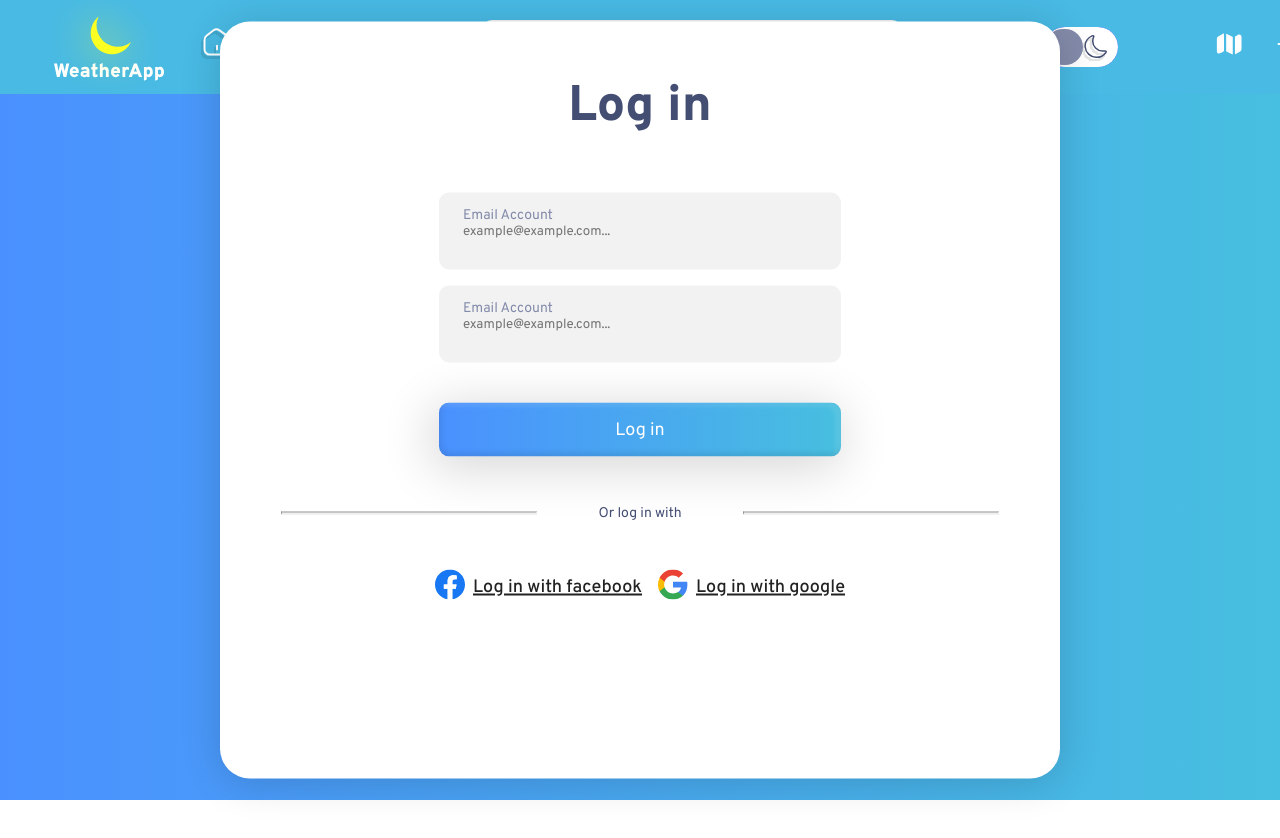
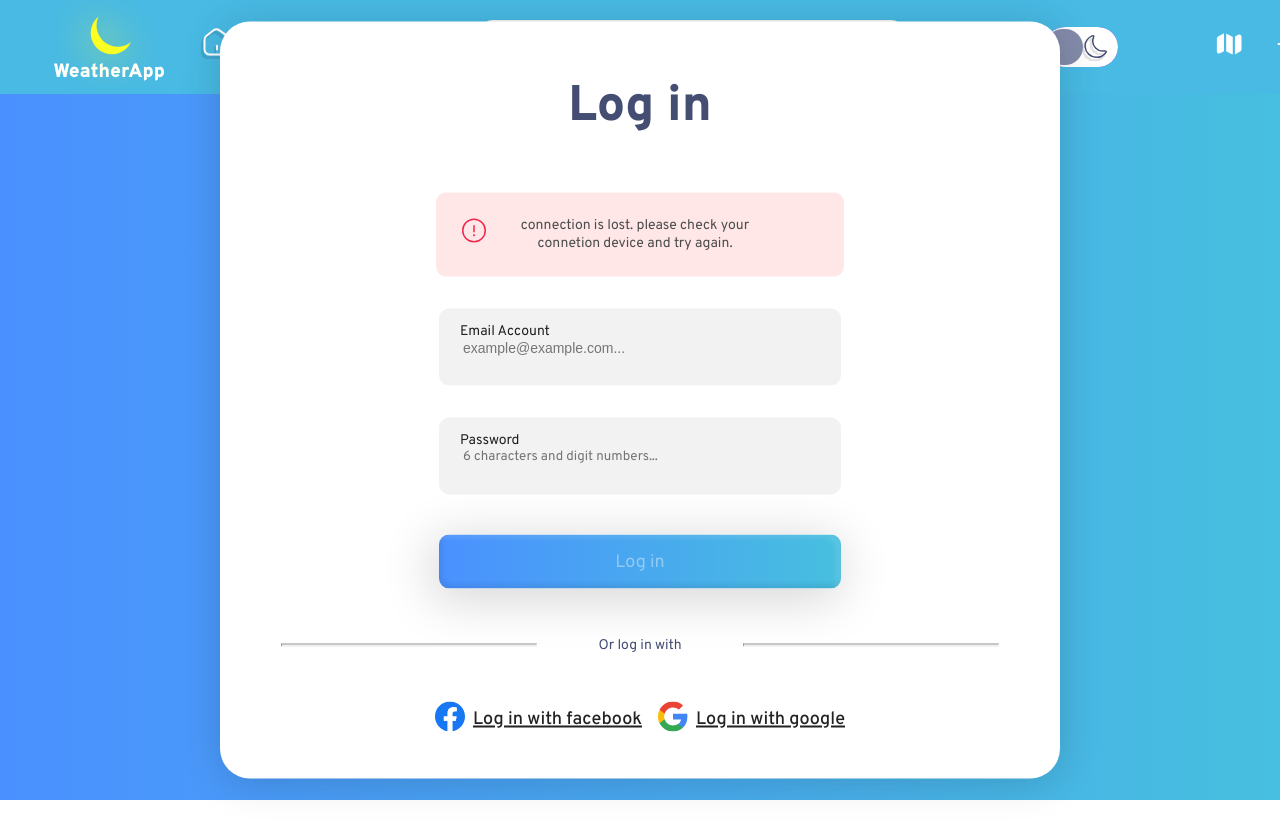
Before and after one commit to sagibarshai/Weather, a React (Create React App) app: page / in a window 1280 px wide. Shown: the top 838 px of the page. Built offline with nearby package versions, Linux system fonts and the light colour scheme.

Commit message:
adding logic to login component

```diff
--- a/src/components/Header.tsx
+++ b/src/components/Header.tsx
@@ -110,6 +110,7 @@ const Header = () => {
                          orderLaptop={3}
                     >
                          <Input
+                              onChange={() => {}}
                               variant="active"
                               width="372px"
                               height="54px"
--- a/src/pages/Login.tsx
+++ b/src/pages/Login.tsx
@@ -1,4 +1,4 @@
-import { useState } from "react";
+import React, { useState, ChangeEvent, SyntheticEvent, useEffect } from "react";
 import {
      StyledLoginContainer,
      StyledTitle,
@@ -12,26 +12,123 @@ import { InputProps } from "../shared/UIElements/Inputs/Input";
 import { StyledButton } from "../shared/UIElements/Button/Button";
 import { ReactComponent as IconFacebook } from "../shared/svg/logo-facebook.svg";
 import { ReactComponent as IconGoogle } from "../shared/svg/logo-google.svg";
+import { ReactComponent as IconNotification } from "../shared/svg/info-circle.svg";
 import { StyledIcon } from "../shared/Icons/Icon";
+import Notification from "../shared/notifacation/Notification";
+type inputState = {
+     inputState: InputProps;
+     value: string;
+     isValid: boolean;
+};
+const Login = () => {
+     const [inputEmailState, setInputEmailState] = useState<inputState>({
+          inputState: "active",
+          value: "",
+          isValid: false,
+     });
+     const [inputPasswordState, setInputPasswordState] = useState<inputState>({
+          inputState: "inactive",
+          value: "",
+          isValid: false,
+     });
+     const [errorMessage, setErrorMessage] = useState<string>(
+          "email must contain @"
+     );
+     const [serverError, setServerError] = useState<string | null>(
+          "connection is lost. please check your connetion device and try again."
+     );
+     const [formIsValid, setFormIsValid] = useState<boolean>(
+          inputEmailState.isValid && inputPasswordState.isValid
+     );
 
-const Login = () => {
-     const [inputState, setInputState] = useState<InputProps>("inactive");
+     const onSubmitHandler = (e: ChangeEvent<HTMLInputElement>) => {
+          e.preventDefault();
+          console.log(inputEmailState.value, inputPasswordState.value);
+     };
+     const inputChangeHandler = (
+          e: ChangeEvent<HTMLInputElement>,
+          inputState: string
+     ) => {
+          let emailIsValid: boolean = false;
+          let passwordIsValid: boolean = false;
+          if (inputState === "email") {
+               if (inputEmailState.value.length >= 7) {
+                    emailIsValid = true;
+               }
+               setInputEmailState({
+                    ...inputEmailState,
+                    value: e.target.value,
+               });
+               if (emailIsValid)
+                    setInputEmailState({
+                         ...inputEmailState,
+                         isValid: emailIsValid,
+                    });
+          } else {
+               if (
+                    inputPasswordState.value.length >= 6 &&
+                    /\d/.test(inputPasswordState.value) //   contain a number
+               ) {
+                    passwordIsValid = true;
+               }
+               setInputPasswordState({
+                    ...inputPasswordState,
+                    value: e.target.value,
+               });
+               if (passwordIsValid)
+                    setInputPasswordState({
+                         ...inputPasswordState,
+                         isValid: passwordIsValid,
+                    });
+          }
+          console.log(inputEmailState.isValid && inputPasswordState.isValid);
+          setFormIsValid(inputEmailState.isValid && inputPasswordState.isValid);
+     };
+     // console.log(formIsValid, inputPasswordState, inputEmailState);
      return (
-          <StyledLoginContainer>
+          <StyledLoginContainer onSubmit={(e: any) => onSubmitHandler(e)}>
                <StyledTitle>Log in</StyledTitle>
                <StyledInputsContainer>
+                    {serverError && (
+                         <Notification
+                              icon={<IconNotification />}
+                              message={serverError}
+                         />
+                    )}
                     <Input
-                         variant={inputState}
+                         type="email"
+                         variant={inputEmailState.inputState}
+                         errorMessage={errorMessage}
                          label="Email Account"
                          placeHolder="example@example.com..."
+                         onChange={(e) =>
+                              inputChangeHandler(
+                                   e as ChangeEvent<HTMLInputElement>,
+                                   "email"
+                              )
+                         }
                     />
                     <Input
-                         variant={inputState}
-                         label="Email Account"
-                         placeHolder="example@example.com..."
+                         type="password"
+                         variant={inputPasswordState.inputState}
+                         label="Password"
+                         placeHolder="6 characters and digit numbers..."
+                         errorMessage={errorMessage}
+                         onChange={(e) =>
+                              inputChangeHandler(
+                                   e as ChangeEvent<HTMLInputElement>,
+                                   "password"
+                              )
+                         }
                     />
                </StyledInputsContainer>
-               <StyledButton margin="40px 0 0 0">Log in</StyledButton>
+               <StyledButton
+                    margin="40px 0 0 0"
+                    disabled={!formIsValid}
+                    variant={!formIsValid ? "disabled" : "default"}
+               >
+                    Log in
+               </StyledButton>
                <StyledContainer>
                     <StyledHr />
                     <StyledSpan>Or log in with</StyledSpan>
--- a/src/pages/StyledLogin.tsx
+++ b/src/pages/StyledLogin.tsx
@@ -4,7 +4,7 @@ import themes from "../shared/themes/themes";
 type Props = {
      gap?: string;
 };
-export const StyledLoginContainer = styled.div`
+export const StyledLoginContainer = styled.form`
      background-color: ${themes.white};
      width: 840px;
      height: 757px;
@@ -26,7 +26,7 @@ export const StyledTitle = styled.h3`
 export const StyledInputsContainer = styled.div`
      display: flex;
      flex-direction: column;
-     gap: 16px;
+     gap: 32px;
      width: fit-content;
      margin: 0 auto;
 `;
--- a/src/shared/UIElements/Inputs/Input.tsx
+++ b/src/shared/UIElements/Inputs/Input.tsx
@@ -1,6 +1,6 @@
 import styled, { css } from "styled-components";
-import { StyledIcon } from "../../Icons/Icon";
 import themes from "../../themes/themes";
+import { ChangeEvent } from "react";
 export type InputProps = "inactive" | "focus" | "active" | "validation";
 interface Variant {
      variant?: InputProps;
@@ -18,14 +18,19 @@ type Props = {
      padding?: string;
      marginTop?: string;
      children?: JSX.Element;
+     type?: string;
+     onChange: (e: ChangeEvent) => void;
 };
-type ErrorMessage = {
-     display?: string;
-};
-
 const StyledInputsContainer = styled.div<Variant>`
      position: relative;
      display: inline-block;
+     border-radius: 10px;
+
+     ${(props) =>
+          props.variant === "validation" &&
+          css`
+               border: 1px solid ${themes.errorRed};
+          `}
 `;
 
 const StyledLabel = styled.label<Variant>`
@@ -34,9 +39,15 @@ const StyledLabel = styled.label<Variant>`
      top: 14px;
      left: 24px;
      font-family: inherit;
-     font-size: 14px;
+     font-size: 1.4rem;
      line-height: 1.25;
-     color: ${(props) => props.color || themes.fadeText};
+     color: ${themes.black};
+     ${(props) =>
+          props.variant === "validation"
+               ? css`
+                      color: ${themes.errorRed};
+                 `
+               : ``};
 `;
 const StyledInput = styled.input<Props>`
      width: ${(props) => (props.width ? props.width : "354px")};
@@ -44,7 +55,15 @@ const StyledInput = styled.input<Props>`
      border-radius: 10px;
      border: none;
      padding: 0 24px;
-
+     line-height: 1.25;
+     &:focus {
+          outline: none;
+          background-color: ${themes.white};
+          color: ${themes.notificationText};
+          font-size: 1.6rem;
+          line-height: 1.25;
+          margin-top: 4px;
+     }
      ${(props) =>
           props.variant === "inactive"
                ? css`
@@ -54,37 +73,39 @@ const StyledInput = styled.input<Props>`
                  `
                : ""}
      ${(props) =>
-          props.variant === "focus"
-               ? css`
-                      background-color: ${themes.white};
-                      color: #4d4d4d;
-                 `
-               : ""}
-          ${(props) =>
           props.variant === "active"
                ? css`
                       background-color: ${themes.grayBackground};
                       color: #222;
+                      font-size: 1.8rem;
+                      &::placeholder {
+                           font-size: 1.4rem;
+                      }
                  `
                : ""}
           ${(props) =>
           props.variant === "validation"
                ? css`
+                      position: relative;
                       background-color: ${themes.white};
                       color: ${themes.black};
                  `
                : ""};
 `;
 
-const StyledInvalidInput = styled.span<ErrorMessage>`
+const StyledInvalidInput = styled.span<Variant>`
      color: ${themes.errorRed};
      margin-top: 4px;
      font-family: inherit;
      font-size: 1.4rem;
      display: ${(props) =>
-          props.display
+          props.variant === "validation"
                ? css`
-                      display: props.display;
+                      display: flex;
+                      align-self: flex-start;
+                      position: absolute;
+                      bottom: -20px;
+                      left: 0;
                  `
                : css`
                       display: none;
@@ -93,17 +114,23 @@ const StyledInvalidInput = styled.span<ErrorMessage>`
 const Input: React.FC<Props> = (props) => {
      return (
           <>
-               <StyledInputsContainer>
-                    <StyledLabel color={props.color}>{props.label}</StyledLabel>
+               <StyledInputsContainer variant={props.variant}>
+                    <StyledLabel variant={props.variant} color={props.color}>
+                         {props.label}
+                    </StyledLabel>
                     <StyledInput
+                         onChange={props.onChange}
                          width={props.width}
                          height={props.height}
                          variant={props.variant}
                          placeholder={props.placeHolder}
+                         type={props.type || "text"}
                     />
                     {props.children}
+                    <StyledInvalidInput variant={props.variant}>
+                         {props.variant === "validation" && props.errorMessage}
+                    </StyledInvalidInput>
                </StyledInputsContainer>
-               <StyledInvalidInput>{props.errorMessage}</StyledInvalidInput>
           </>
      );
 };
--- a/src/shared/colors/colors.tsx
+++ b/src/shared/colors/colors.tsx
@@ -11,6 +11,8 @@ export interface Colors {
      backgroundPraimary: string;
      darkBackground: string;
      praimaryDark: string;
+     notification: string;
+     notificationText: string;
 }
 const colors: Colors = {
      black: "#222222",
@@ -25,5 +27,7 @@ const colors: Colors = {
      darkBackground: "linear-gradient(to left, #191634 , #1e437c )",
      primary: "#48BAE4",
      praimaryDark: "#1A2B55",
+     notification: "#ffe7e7",
+     notificationText: "#4d4d4d",
 };
 export default colors;
--- /dev/null
+++ b/src/shared/notifacation/Notification.tsx
@@ -0,0 +1,39 @@
+import styled from "styled-components";
+import themes from "../themes/themes";
+import { StyledIcon } from "../Icons/Icon";
+type Props = {
+     width?: string;
+     height?: string;
+     backgroundColor?: string;
+     message?: string;
+     icon?: JSX.Element;
+};
+
+const StyledNotificationContainer = styled.div<Props>`
+     width: ${(props) => props.width || "360px"};
+     height: ${(props) => props.height || "36px"};
+     padding: 24px;
+     border-radius: 10px;
+     background-color: ${(props) =>
+          props.backgroundColor || `${themes.notification}`};
+     display: flex;
+     gap: 16px;
+`;
+export const StyledSpan = styled.span`
+     width: 262px;
+     height: 36px;
+     flex-grow: 0;
+     font-family: inherit;
+     font-size: 1.4rem;
+     line-height: 1.25;
+     color: ${themes.notificationText};
+`;
+const Notification: React.FC<Props> = (props) => {
+     return (
+          <StyledNotificationContainer {...props}>
+               <StyledIcon>{props.icon}</StyledIcon>
+               <StyledSpan>{props.message}</StyledSpan>
+          </StyledNotificationContainer>
+     );
+};
+export default Notification;
```
Also changed, not shown: src/shared/svg/info-circle.svg.
